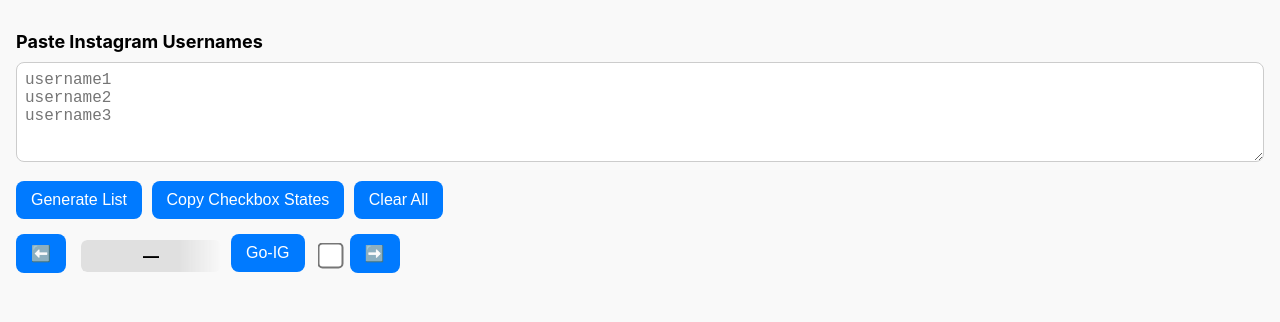
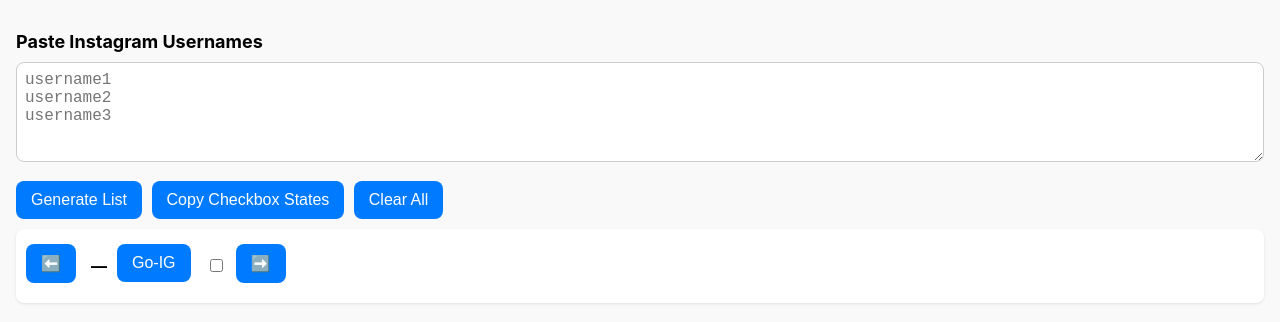
Before and after one commit to Teng-0822/IG-checklist, a plain HTML site: page index.html in a window 1280 px wide. Drawn offline with Linux system fonts and the light colour scheme.

Commit message:
Update index.html

```diff
--- a/index.html
+++ b/index.html
@@ -1,8 +1,7 @@
 <!DOCTYPE html>
 <html lang="en">
 <head>
-  <meta name="viewport" content="width=device-width, initial-scale=1.0, maximum-scale=1.0, user-scalable=no">
-
+  <meta name="viewport" content="width=device-width, user-scalable=no, initial-scale=1.0, maximum-scale=1.0">
   <title>IG Checkbox Copier</title>
   <style>
     body {
@@ -34,6 +33,7 @@
       background-color: #007aff;
       color: white;
       cursor: pointer;
+      white-space: nowrap;
     }
     button:hover {
       background-color: #005fc1;
@@ -52,6 +52,9 @@
       flex: 1;
       font-size: 16px;
       margin-right: 10px;
+      overflow: hidden;
+      text-overflow: ellipsis;
+      white-space: nowrap;
     }
     .user-row button {
       font-size: 14px;
@@ -59,52 +62,40 @@
       background-color: #34c759;
     }
     .user-row input[type="checkbox"] {
-    width: 20px;
-    height: 20px;
+      width: 24px;
+      height: 24px;
     }
     .highlight {
       background-color: #fff59d !important;
     }
-
     #navControls {
       display: flex;
       align-items: center;
       gap: 10px;
       margin-bottom: 20px;
-    flex-wrap: nowrap;
-    overflow: hidden;
+      flex-wrap: wrap;
+      padding: 10px;
+      background: #ffffff;
+      border-radius: 8px;
+      box-shadow: 0 1px 3px rgba(0,0,0,0.1);
+      position: sticky;
+      top: 0;
+      z-index: 10;
     }
-
     #currentUsername {
       font-weight: bold;
       font-size: 16px;
-    width: 120px; /* shorter width */
+      max-width: 150px;
       overflow: hidden;
+      text-overflow: ellipsis;
       white-space: nowrap;
-    text-overflow: ellipsis;
-    background-color: #e0e0e0;
-    padding: 6px 10px;
-    border-radius: 6px;
-    text-align: center;
-    flex-shrink: 0;
-
-  /* fade effect */
-  -webkit-mask-image: linear-gradient(to right, black 70%, transparent);
-  mask-image: linear-gradient(to right, black 70%, transparent);
     }
-
     label {
       display: flex;
       align-items: center;
       gap: 6px;
       flex-shrink: 0;
     }
-
-    label input[type="checkbox"] {
-      transform: scale(2);
-      cursor: pointer;
-    }
-
   </style>
 </head>
 <body>
@@ -118,11 +109,13 @@
 
   <!-- Navigation Controls -->
   <div id="navControls">
-    <button onclick="prevUser(); openCurrentIG()">⬅️</button>
+    <button onclick="prevUser()">⬅️</button>
     <span id="currentUsername">—</span>
     <button onclick="openCurrentIG()">Go-IG</button>
-    <label><input type="checkbox" id="currentCheckbox"></label>
-    <button onclick="nextUser(); openCurrentIG()">➡️</button>
+    <label>
+      <input type="checkbox" id="currentCheckbox">
+    </label>
+    <button onclick="nextUser()">➡️</button>
   </div>
 
   <div id="userList"></div>
@@ -159,6 +152,8 @@
         btn.onclick = () => {
           window.open(`https://instagram.com/${username}`, "_blank");
           highlightRow(index);
+          currentIndex = index;
+          updateCurrentView();
         };
 
         const checkbox = document.createElement("input");
@@ -186,6 +181,7 @@
       const username = currentUsers[currentIndex];
       document.getElementById("currentUsername").textContent = username || "—";
       document.getElementById("currentCheckbox").checked = checkboxStates[currentIndex] || false;
+      highlightRow(currentIndex);
     }
 
     function highlightRow(index) {
@@ -220,11 +216,11 @@
     document.getElementById("currentCheckbox").addEventListener("change", () => {
       checkboxStates[currentIndex] = document.getElementById("currentCheckbox").checked;
       localStorage.setItem("checkboxStates", JSON.stringify(checkboxStates));
-      generateList(); // refresh list checkboxes
+      // Removed generateList() to avoid UI delay
     });
 
     function copyCheckboxStates() {
-      const checkboxes = document.querySelectorAll("#userList input[type='checkbox']");
+      const checkboxes = document.querySelectorAll("#userList input[type='checkbox']`);
       const results = Array.from(checkboxes).map(cb => cb.checked ? "TRUE" : "FALSE").join("\n");
       navigator.clipboard.writeText(results).then(() => {
         alert("Copied TRUE/FALSE values! Paste into Google Sheets.");
```
Lines whose indentation alone changed are shown as unchanged.
